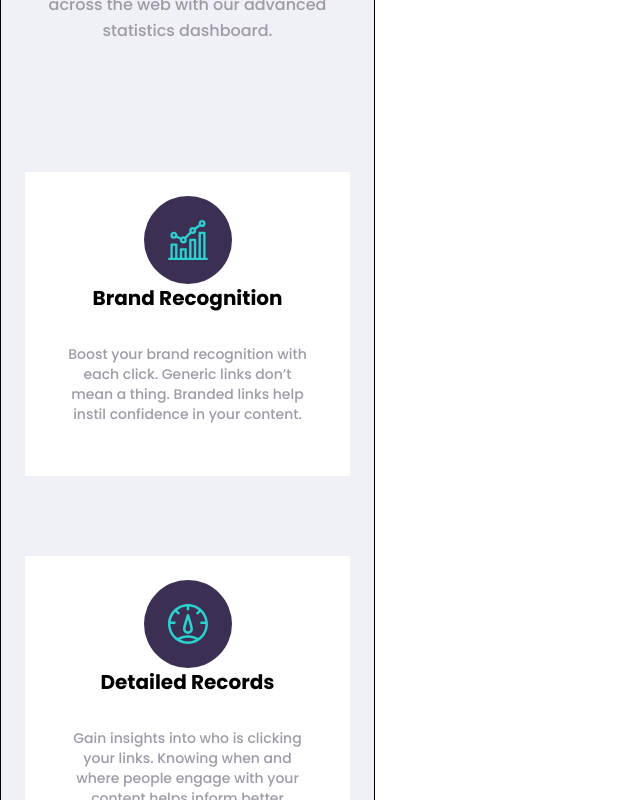
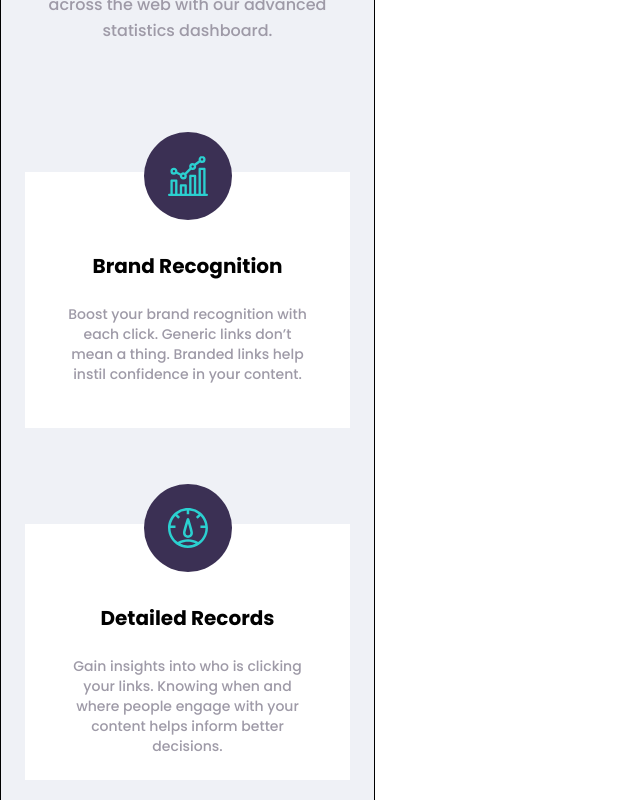
Before and after one commit to Brian-Lin-2/frontend-mentor-url-shortener, a React (Vite) app: page / in a window 1280 px wide. Shown: the part 980-1780 px from the top of the page, without its empty margins (0-640 px from the left). Built offline with nearby package versions, Linux system fonts and the light colour scheme.

Commit message:
Fix InfoCard image positioning

```diff
--- a/src/components/Body.jsx
+++ b/src/components/Body.jsx
@@ -34,7 +34,7 @@ export default function Body() {
           </p>
         </div>
 
-        <div className="grid grid-cols-1 grid-rows-3 gap-20 mx-6">
+        <div className="grid grid-cols-1 grid-rows-3 gap-24 mx-6">
           {info.map((info) => {
             return (
               <InfoCard
--- a/src/components/body/InfoCard.jsx
+++ b/src/components/body/InfoCard.jsx
@@ -1,13 +1,13 @@
 /* eslint-disable react/prop-types */
 export default function InfoCard({ image, title, info }) {
   return (
-    <div className="flex flex-col items-center text-center bg-white p-6 pb-8">
+    <div className="flex flex-col items-center text-center bg-white p-6">
       <img
-        className="p-6 bg-dark-violet rounded-full overflow-visible"
+        className="p-6 bg-dark-violet rounded-full overflow-visible relative bottom-16"
         src={image}
         alt=""
       />
-      <h1 className="text-xl font-bold mb-8">{title}</h1>
+      <h1 className="text-xl font-bold mb-6 -mt-8">{title}</h1>
       <p className="text-sm text-grayish-violet mx-4">{info}</p>
     </div>
   );
```
